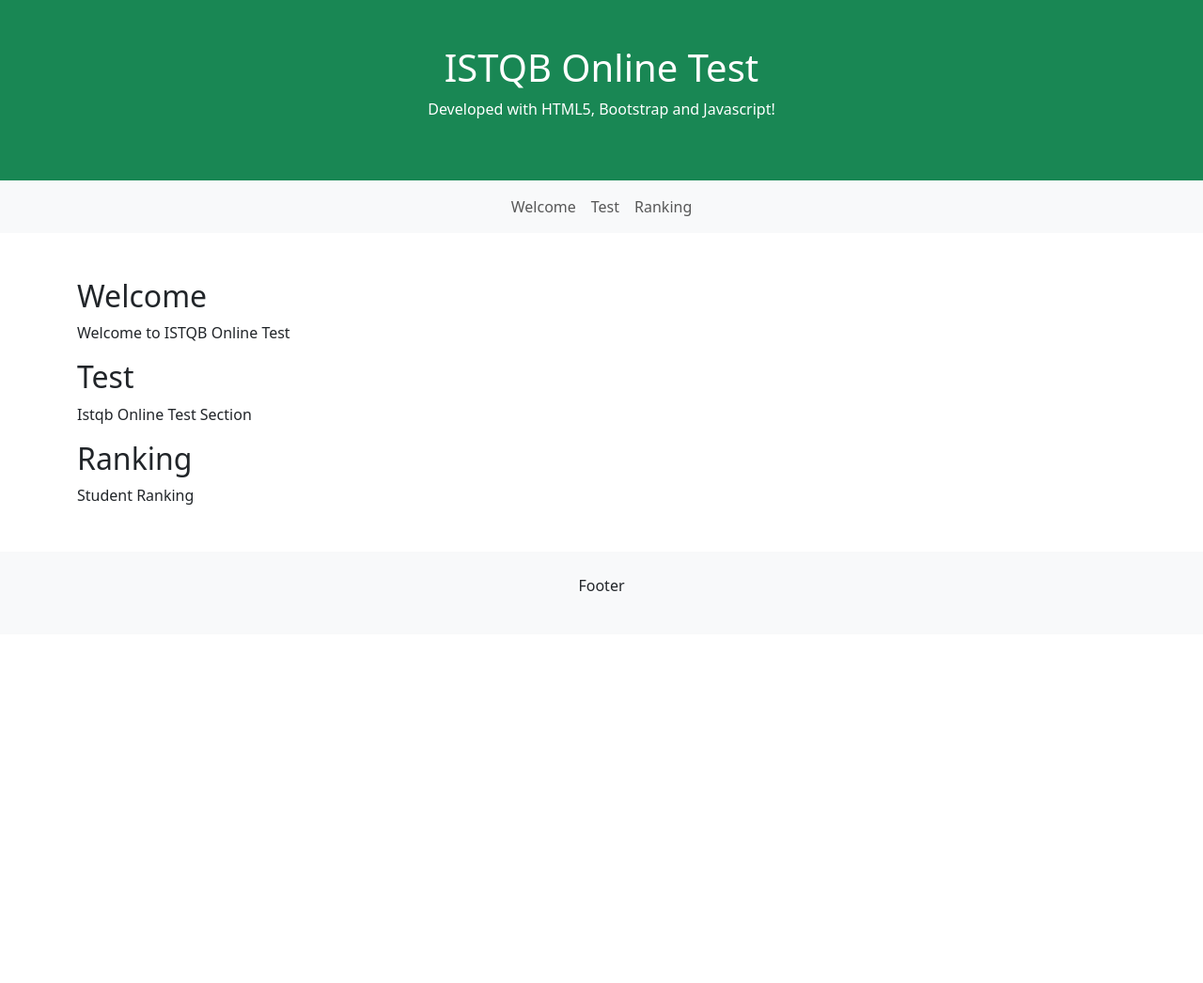
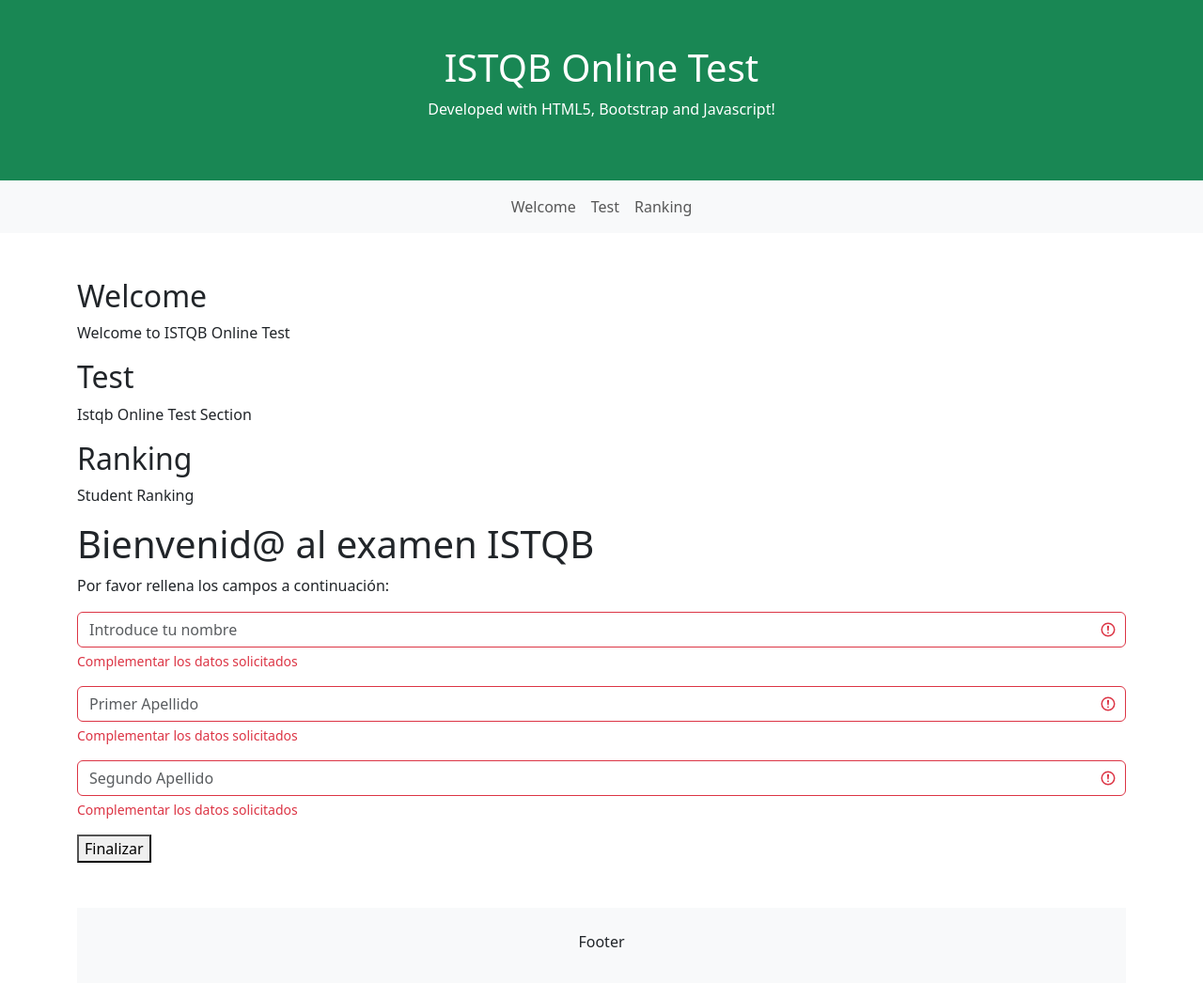
Before and after one commit to Samanta1984/istqb-online-test, a plain HTML site: page index.html in a window 1280 px wide. Shown: the whole page at 94% size. Before the commit the page ends 800 px from the top, so only its background shows below. Drawn offline with nearby package versions, Linux system fonts and the light colour scheme.

Commit message:
proyecto ISTQB DAR BIENVENIDA Y VER RESPUESTA

```diff
--- a/index.html
+++ b/index.html
@@ -45,16 +45,45 @@
             <h2>Ranking</h2>
             <p>Student Ranking</p>
         </div>
+        <title>Bienvenida y respuesta</title>
+    </head>
+    <body>
+        <h1>Bienvenid@ al examen ISTQB</h1>
+        <p>Por favor rellena los campos a continuación:</p>
 
-    </div>
+        <div id="ejercio1Formulario" class="was-validated">
+            <div class="mb-3">
+                <input type="text" id="nombre1" placeholder="Introduce tu nombre" required
+                    minlength="1" maxlength="40" class="form-control">
+                <p class="valid-feedback">Correcto</p>
+                <p class="invalid-feedback">Complementar los datos solicitados</p>
+            </div>
 
+            <div class="mb-3">
+                <input type="text" id="apellido1" placeholder="Primer Apellido" required
+                    minlength="1" maxlength="40" class="form-control">
+                <p class="valid-feedback">Correcto</p>
+                <p class="invalid-feedback">Complementar los datos solicitados</p>
+            </div>
+
+            <div class="mb-3">
+                <input type="text" id="apellido2" placeholder="Segundo Apellido" required
+                    minlength="1" maxlength="40" class="form-control">
+                <p class="valid-feedback">Correcto</p>
+                <p class="invalid-feedback">Complementar los datos solicitados</p>
+            </div>
+
+            <button onclick="mostrarRespuesta()">Finalizar</button>
+        </div>
+
+        <div id="respuesta1"></div>
 
     <footer class="mt-5 p-4 bg-light text-center">
         <p>Footer</p>
     </footer>
 
-    <script src="script.js" defer></script>
 
+    <script src="script.js"></script>
 </body>
 
 </html>
--- a/script.js
+++ b/script.js
@@ -1 +1,9 @@
-document.write("HOLA MUNDO");
+function mostrarRespuesta() {
+    let nombre = document.getElementById("nombre1").value;
+    let primerApellido = document.getElementById("apellido1").value;
+    let segundoApellido = document.getElementById("apellido2").value;
+    let mensaje = "Gracias " + nombre + " " + primerApellido + " " + segundoApellido + " por facilitarnos sus datos. En breve le redirigiremos al examen.";
+
+    document.getElementById("respuesta1").textContent = mensaje;//sacado de chatgpt ya que no me imprimia el mensaje//
+
+}
```
